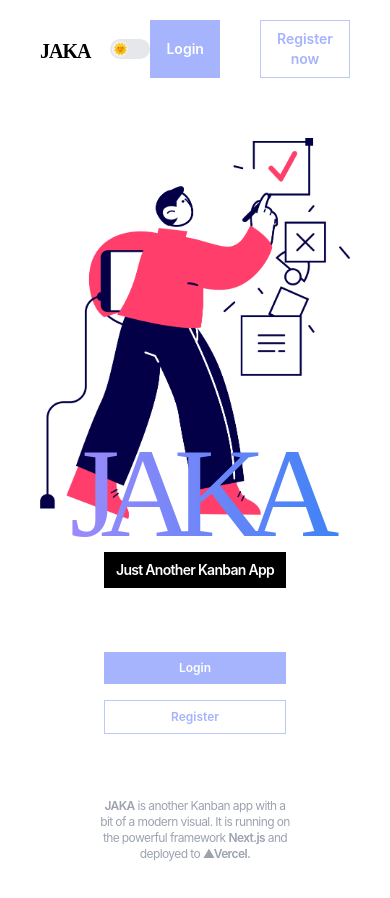
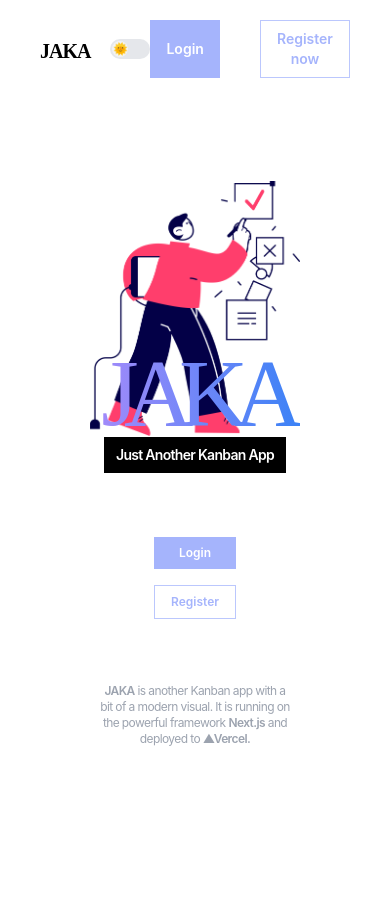
Before and after one commit to Todomir/jaka, a Next.js app: page / in a window 390 px wide. Shown: the top 898 px of the page. After the commit the page ends 844 px from the top, so only its background shows below. Built offline with nearby package versions, Linux system fonts and the light colour scheme.

Commit message:
fix: fixed some layout errors

```diff
--- a/src/components/Nav.tsx
+++ b/src/components/Nav.tsx
@@ -8,7 +8,7 @@ const Nav: React.FC = () => {
   const { darkMode, toggleDarkMode } = useContext(DarkModeContext)
   return (
     <nav>
-      <section className="px-10 py-5 flex justify-between items-center dark:bg-gray-900">
+      <section className="px-10 py-5 fixed w-full bg-white flex justify-between items-center dark:bg-gray-900 z-50">
         <div className="flex justify-center items-center space-x-5">
           <p className="h-6 font-black font-cursive text-xl tracking-tighter dark:text-white">
             JAKA
--- a/src/pages/index.tsx
+++ b/src/pages/index.tsx
@@ -19,13 +19,13 @@ const Home: React.FC = () => {
 
         <Nav />
       </header>
-      <main className="flex flex-col justify-center px-10 h-full w-screen dark:bg-gray-900">
-        <section className="grid grid-cols-1 grid-rows-hero sm:grid-cols-hero mx-auto">
+      <main className="flex flex-col justify-center px-2 h-full w-screen dark:bg-gray-900">
+        <section className="grid grid-cols-1 grid-rows-hero sm:grid-cols-hero mx-auto mt-24">
           <div
             id="hero"
             className="sm:col-start-1 sm:col-end-3 sm:row-start-1 sm:mx-auto -mt-24 sm:mt-0 sm:self-end grid grid-cols-1 grid-rows-hero-elements sm:grid-cols-1 z-10"
           >
-            <h1 className="flex items-center justify-center text-9xl sm:text-8xl md:text-9xl lg:text-10xl font-cursive tracking-tightest bg-clip-text text-transparent bg-gradient-to-r from-purple-400 to-blue-500">
+            <h1 className="flex items-center justify-center text-8xl sm:text-9xl lg:text-10xl font-cursive tracking-tightest bg-clip-text text-transparent bg-gradient-to-r from-purple-400 to-blue-500">
               JAKA
             </h1>
             <div className="mx-auto sm:mx-0">
@@ -48,13 +48,24 @@ const Home: React.FC = () => {
             </div>
           </div>
           <div className="sm:col-start-2 sm:col-end-4 row-start-1 z-0">
-            <Image
-              src="/076.png"
-              alt="Man checking a checkbox"
-              layout="intrinsic"
-              width={385}
-              height={473}
-            />
+            <div className="hidden sm:block">
+              <Image
+                src="/076.png"
+                alt="Man checking a checkbox"
+                layout="intrinsic"
+                width={345}
+                height={433}
+              />
+            </div>
+            <div className="block mt-7 sm:hidden">
+              <Image
+                src="/076.png"
+                alt="Man checking a checkbox"
+                layout="intrinsic"
+                width={210}
+                height={255}
+              />
+            </div>
           </div>
         </section>
         <article className="w-48 md:w-96 text-center text-xs md:text-base mt-16 mb-10 tracking-tighter mx-auto text-gray-400 dark:text-gray-700">
--- a/tailwind.config.js
+++ b/tailwind.config.js
@@ -9,12 +9,7 @@ module.exports = {
   theme: {
     extend: {
       fontSize: {
-        '10xl': [
-          '200px',
-          {
-            letterSpacing: '-0.02em'
-          }
-        ]
+        '10xl': '200px'
       },
       gridTemplateColumns: {
         hero: '2fr 1fr 1fr',
```
